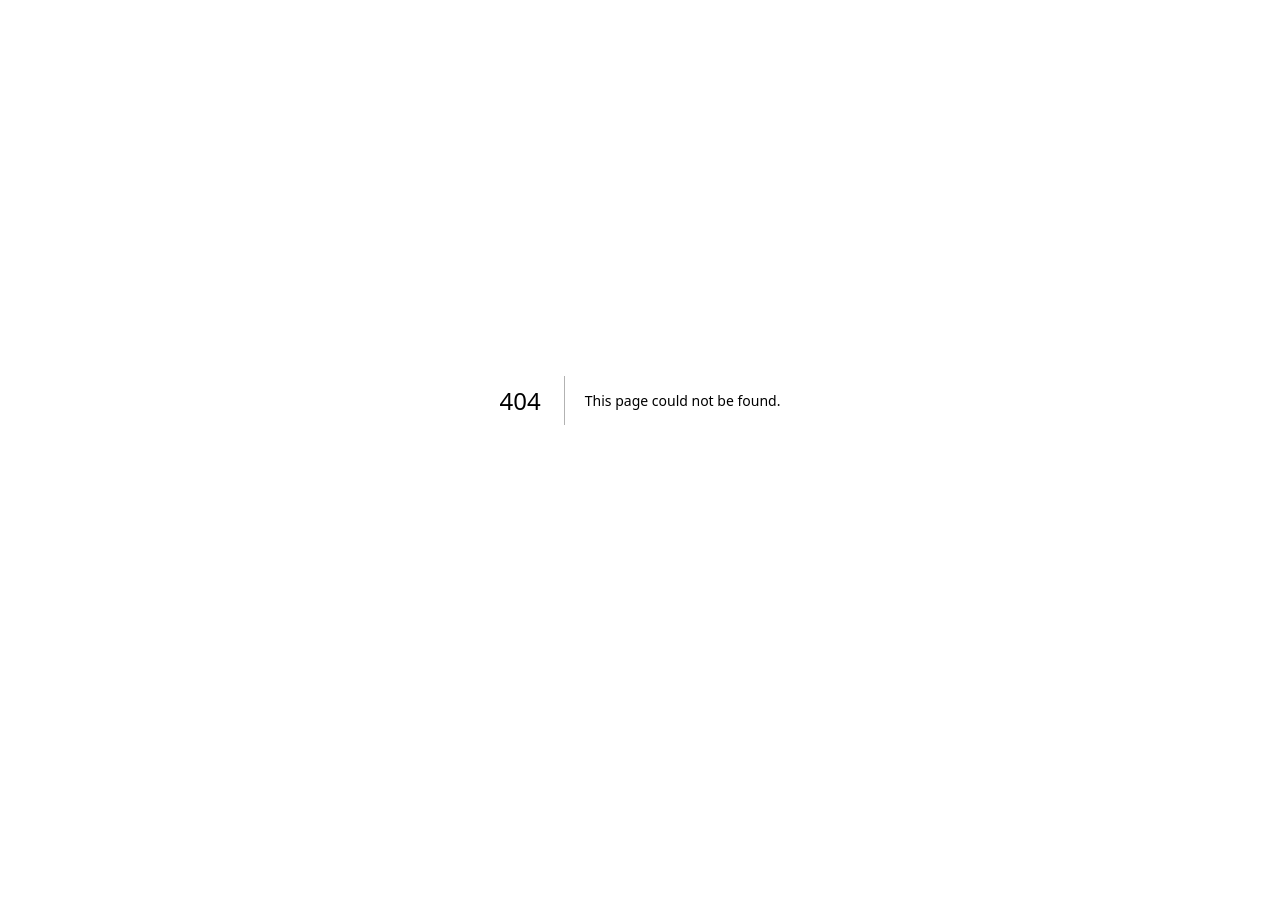
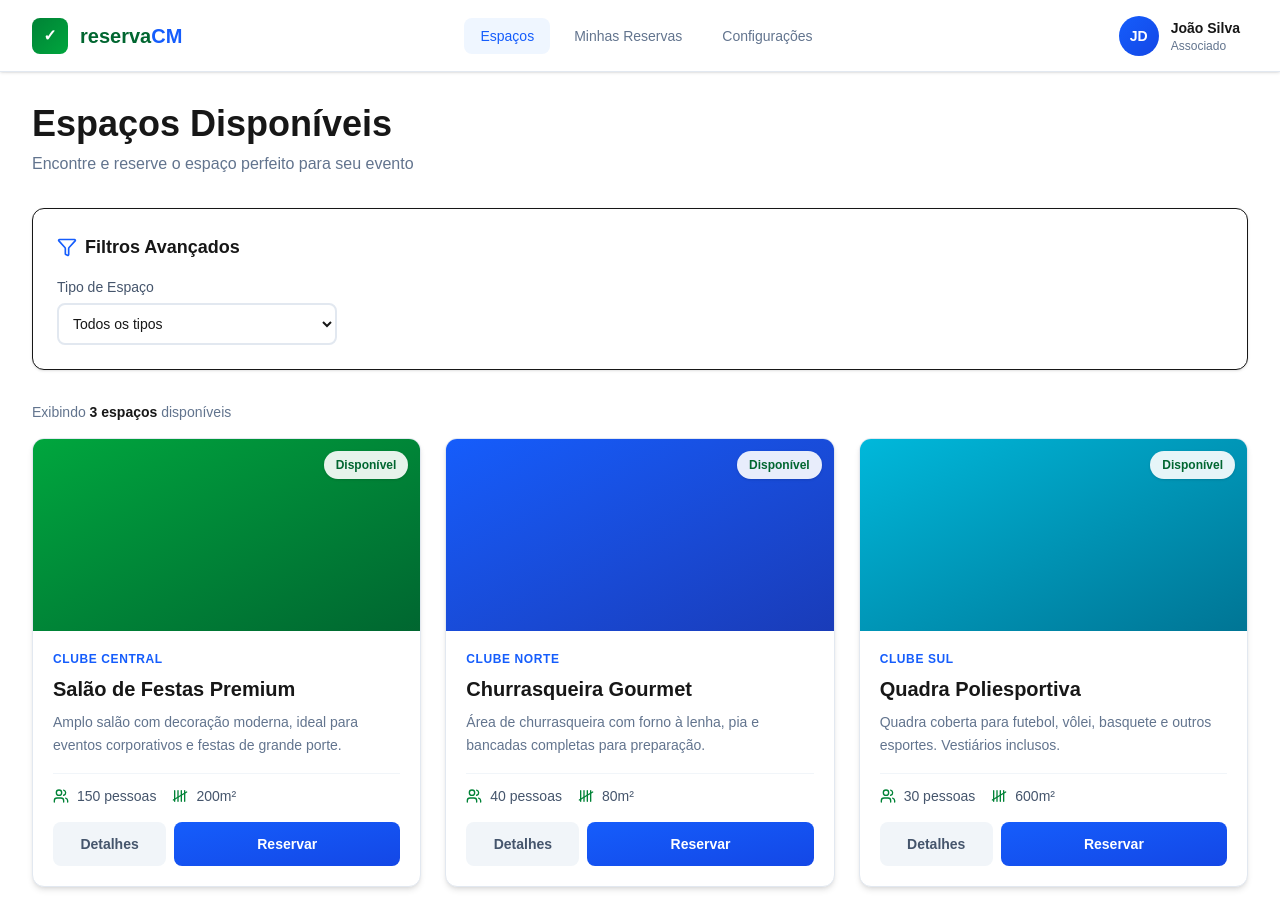
Before and after one commit to YaghoJP/PI-controle-espacos-frontend, a Next.js app in the folder frontend-ecomerce/: page /Dashboard in a window 1280 px wide. Before the commit this address had no page. Before the commit the page ends 800 px from the top, so only its background shows below. Built offline with nearby package versions, Linux system fonts and the light colour scheme.

Commit message:
feat: (#12)

```diff
--- a/frontend-ecomerce/package.json
+++ b/frontend-ecomerce/package.json
@@ -14,6 +14,7 @@
     "@emotion/styled": "^11.14.1",
     "@mui/icons-material": "^7.3.2",
     "@mui/material": "^7.3.2",
+    "lucide-react": "^0.544.0",
     "next": "15.5.2",
     "react": "^18.3.1",
     "react-dom": "^18.3.1",
--- /dev/null
+++ b/frontend-ecomerce/src/app/Componets/Navbar.tsx
@@ -0,0 +1,53 @@
+// app/components/Navbar.tsx
+import Link from 'next/link';
+import React from 'react';
+
+// Tipagem para as props do componente NavLink interno
+interface NavLinkProps {
+  href: string;
+  children: React.ReactNode;
+  isActive?: boolean;
+}
+
+const NavLink: React.FC<NavLinkProps> = ({ href, children, isActive }) => (
+  <Link href={href} className={`py-2 px-4 rounded-lg text-sm font-medium transition-colors ${
+    isActive
+      ? 'bg-blue-50 text-blue-600 dark:bg-blue-900/50 dark:text-blue-300'
+      : 'text-slate-500 hover:bg-slate-100 hover:text-blue-600 dark:hover:bg-slate-800'
+  }`}>
+    {children}
+  </Link>
+);
+
+export default function Navbar() {
+  return (
+    <nav className="bg-background border-b border-slate-200 dark:border-slate-800 px-4 md:px-8 h-auto md:h-[72px] flex items-center justify-between sticky top-0 z-50 shadow-sm flex-wrap md:flex-nowrap py-3 md:py-0">
+      <Link href="/dashboard" className="flex items-center gap-3">
+        <div className="w-9 h-9 bg-gradient-to-br from-green-700 to-green-600 rounded-lg flex items-center justify-center">
+          <span className="text-white font-bold">✓</span>
+        </div>
+        <div className="text-xl font-bold text-green-800">
+          reserva<span className="text-blue-600">CM</span>
+        </div>
+      </Link>
+
+      <div className="w-full md:w-auto order-3 md:order-2 mt-3 md:mt-0">
+        <div className="flex items-center justify-around md:justify-center gap-2">
+          <NavLink href="/dashboard" isActive>Espaços</NavLink>
+          <NavLink href="/minhas-reservas">Minhas Reservas</NavLink>
+          <NavLink href="/configuracoes">Configurações</NavLink>
+        </div>
+      </div>
+
+      <div className="flex items-center gap-3 p-2 rounded-lg cursor-pointer transition-colors hover:bg-slate-100 dark:hover:bg-slate-800 order-2 md:order-3">
+        <div className="w-10 h-10 bg-gradient-to-br from-blue-600 to-blue-700 rounded-full flex items-center justify-center text-white font-semibold text-sm">
+          JD
+        </div>
+        <div className="hidden lg:flex flex-col items-start">
+          <span className="font-semibold text-sm text-foreground">João Silva</span>
+          <span className="text-xs text-slate-500">Associado</span>
+        </div>
+      </div>
+    </nav>
+  );
+}
--- /dev/null
+++ b/frontend-ecomerce/src/app/Componets/SpaceCard.tsx
@@ -0,0 +1,70 @@
+// app/components/SpaceCard.tsx
+import { Users, Tally5 } from 'lucide-react';
+import React from 'react';
+
+// 1. Definimos e exportamos o tipo para os dados do espaço
+export interface Space {
+  id: number;
+  club: string;
+  name: string;
+  description: string;
+  capacity: number;
+  area: number;
+  imageBg: string;
+}
+
+// 2. Definimos o tipo para as props do nosso componente
+interface SpaceCardProps {
+  space: Space;
+}
+
+const SpaceCard: React.FC<SpaceCardProps> = ({ space }) => {
+  // 3. Tipamos os eventos do mouse para segurança
+  const handleCardClick = () => alert(`Demo: Abrindo detalhes de ${space.name}...`);
+  const handleDetailsClick = (e: React.MouseEvent<HTMLButtonElement>) => {
+    e.stopPropagation();
+    alert(`Demo: Visualizando detalhes completos de ${space.name}...`);
+  };
+  const handleReserveClick = (e: React.MouseEvent<HTMLButtonElement>) => {
+    e.stopPropagation();
+    alert(`Demo: Abrindo página de reserva para ${space.name}...`);
+  };
+
+  return (
+    <div onClick={handleCardClick} className="bg-background border border-slate-200 dark:border-slate-800 rounded-xl overflow-hidden shadow-md transition-all duration-300 cursor-pointer hover:-translate-y-1 hover:shadow-xl">
+      <div className={`w-full h-48 relative ${space.imageBg}`}>
+        <div className="absolute top-3 right-3 bg-white/90 dark:bg-black/50 py-1.5 px-3 rounded-full text-xs font-semibold text-green-800 dark:text-green-300 shadow-sm">
+          Disponível
+        </div>
+      </div>
+
+      <div className="p-5">
+        <p className="text-xs font-bold text-blue-600 dark:text-blue-400 uppercase tracking-wider mb-2">{space.club}</p>
+        <h3 className="text-xl font-bold text-foreground mb-2 truncate">{space.name}</h3>
+        <p className="text-sm text-slate-500 dark:text-slate-400 leading-relaxed mb-4 line-clamp-2">{space.description}</p>
+
+        <div className="flex items-center gap-4 mb-4 pt-3 border-t border-slate-100 dark:border-slate-800">
+          <div className="flex items-center gap-2 text-sm text-slate-600 dark:text-slate-300">
+            <Users size={16} className="text-green-700 dark:text-green-400" />
+            <span>{space.capacity} pessoas</span>
+          </div>
+          <div className="flex items-center gap-2 text-sm text-slate-600 dark:text-slate-300">
+            <Tally5 size={16} className="text-green-700 dark:text-green-400" />
+            <span>{space.area}m²</span>
+          </div>
+        </div>
+
+        <div className="flex gap-2">
+          <button onClick={handleDetailsClick} className="flex-1 py-3 bg-slate-100 dark:bg-slate-800 text-slate-600 dark:text-slate-300 rounded-lg font-semibold text-sm transition-colors hover:bg-slate-200 dark:hover:bg-slate-700">
+            Detalhes
+          </button>
+          <button onClick={handleReserveClick} className="flex-2 py-3 bg-gradient-to-br from-blue-600 to-blue-700 text-white rounded-lg font-semibold text-sm transition-all hover:-translate-y-px hover:shadow-lg hover:shadow-blue-600/30">
+            Reservar
+          </button>
+        </div>
+      </div>
+    </div>
+  );
+};
+
+export default SpaceCard;
--- /dev/null
+++ b/frontend-ecomerce/src/app/Dashboard/page.tsx
@@ -0,0 +1,65 @@
+// app/dashboard/page.tsx
+"use client";
+
+import { useState } from 'react';
+import Navbar from '../Componets/Navbar';
+import SpaceCard, { type Space } from '../Componets/SpaceCard'; // Importa o componente e seu tipo
+import { Filter } from 'lucide-react';
+
+// Dados mocados. Em um app real, isso viria de uma API e o tipo `Space` garantiria a consistência.
+const spacesData: Space[] = [
+  { id: 1, club: 'Clube Central', name: 'Salão de Festas Premium', description: 'Amplo salão com decoração moderna, ideal para eventos corporativos e festas de grande porte.', capacity: 150, area: 200, imageBg: 'bg-gradient-to-br from-green-600 to-green-800' },
+  { id: 2, club: 'Clube Norte', name: 'Churrasqueira Gourmet', description: 'Área de churrasqueira com forno à lenha, pia e bancadas completas para preparação.', capacity: 40, area: 80, imageBg: 'bg-gradient-to-br from-blue-600 to-blue-800' },
+  { id: 3, club: 'Clube Sul', name: 'Quadra Poliesportiva', description: 'Quadra coberta para futebol, vôlei, basquete e outros esportes. Vestiários inclusos.', capacity: 30, area: 600, imageBg: 'bg-gradient-to-br from-cyan-500 to-cyan-700' },
+];
+
+export default function DashboardPage() {
+  const [resultsCount, setResultsCount] = useState<number>(spacesData.length);
+
+  const handleFilterChange = () => {
+    const randomCount = Math.floor(Math.random() * spacesData.length) + 1;
+    setResultsCount(randomCount);
+  };
+
+  return (
+    <>
+      <Navbar />
+      {/* O fundo da página agora vem do seu globals.css (`var(--background)`) */}
+      <main className="max-w-7xl mx-auto p-4 md:p-8">
+        <header className="mb-8">
+          <h1 className="text-3xl md:text-4xl font-bold text-foreground mb-2">Espaços Disponíveis</h1>
+          <p className="text-base text-slate-500">Encontre e reserve o espaço perfeito para seu evento</p>
+        </header>
+
+        <section className="bg-background border rounded-xl p-6 mb-8 shadow-sm">
+          <h2 className="text-lg font-semibold text-foreground mb-4 flex items-center gap-2">
+            <Filter className="text-blue-600" size={20} />
+            Filtros Avançados
+          </h2>
+          <div className="grid grid-cols-1 sm:grid-cols-2 lg:grid-cols-4 gap-4">
+            {/* ... Filtros ... */}
+            <div className="flex flex-col gap-1.5">
+              <label className="text-sm font-medium text-slate-600">Tipo de Espaço</label>
+              <select onChange={handleFilterChange} className="bg-background p-2.5 border-2 border-slate-200 dark:border-slate-700 rounded-lg text-sm transition-all focus:outline-none focus:border-blue-600 focus:ring-4 focus:ring-blue-600/10">
+                <option>Todos os tipos</option>
+                <option>Salão de Festas</option>
+              </select>
+            </div>
+            {/* Adicione outros filtros aqui */}
+          </div>
+        </section>
+
+        <div>
+          <p className="text-sm text-slate-500 mb-4">
+            Exibindo <strong className="font-semibold text-foreground">{resultsCount} espaços</strong> disponíveis
+          </p>
+          <div className="grid grid-cols-1 md:grid-cols-2 xl:grid-cols-3 gap-6">
+            {spacesData.slice(0, resultsCount).map((space) => (
+              <SpaceCard key={space.id} space={space} />
+            ))}
+          </div>
+        </div>
+      </main>
+    </>
+  );
+}
```
Also changed, not shown: 2 other files (tests, documents, lock files or other folders).
